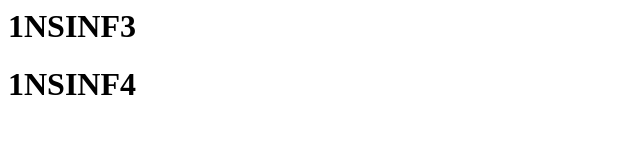
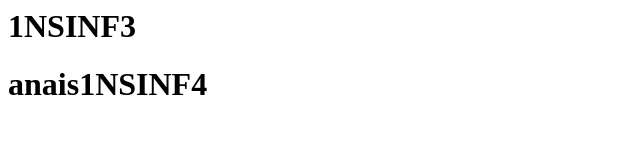
Before and after one commit to LyceeMozart/anahtml, a plain HTML site: page index.html in a window 1280 px wide. Shown: the whole page, without its empty margins (0-640 px from the left). Drawn offline with Linux system fonts and the light colour scheme.

Commit message:
Update index.html

```diff
--- a/index.html
+++ b/index.html
@@ -1,5 +1,5 @@
 <html>
 	<h1>1NSINF3</h1>
-	<h1>1NSINF4</h1>
+	<h1>anais1NSINF4</h1>
 
 </html>
```
